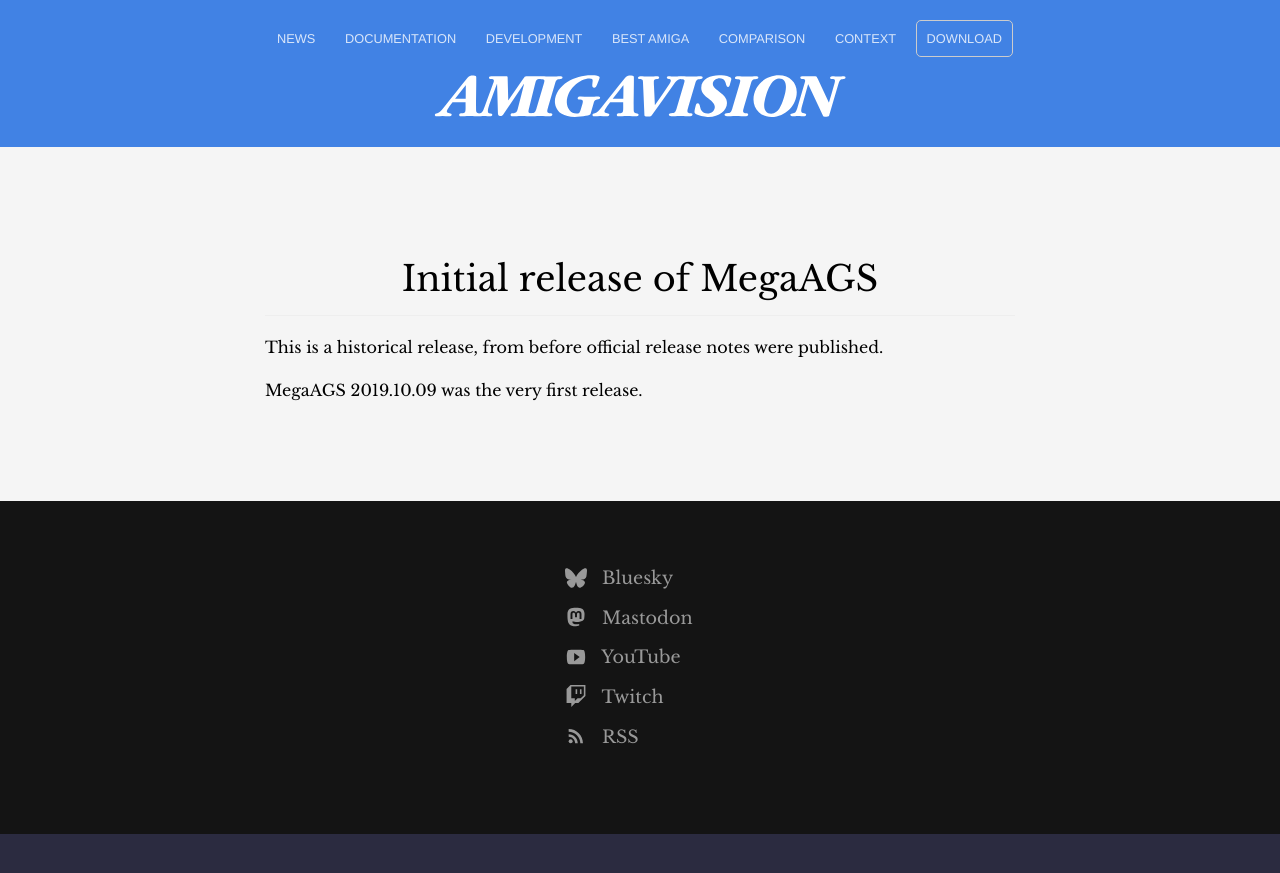
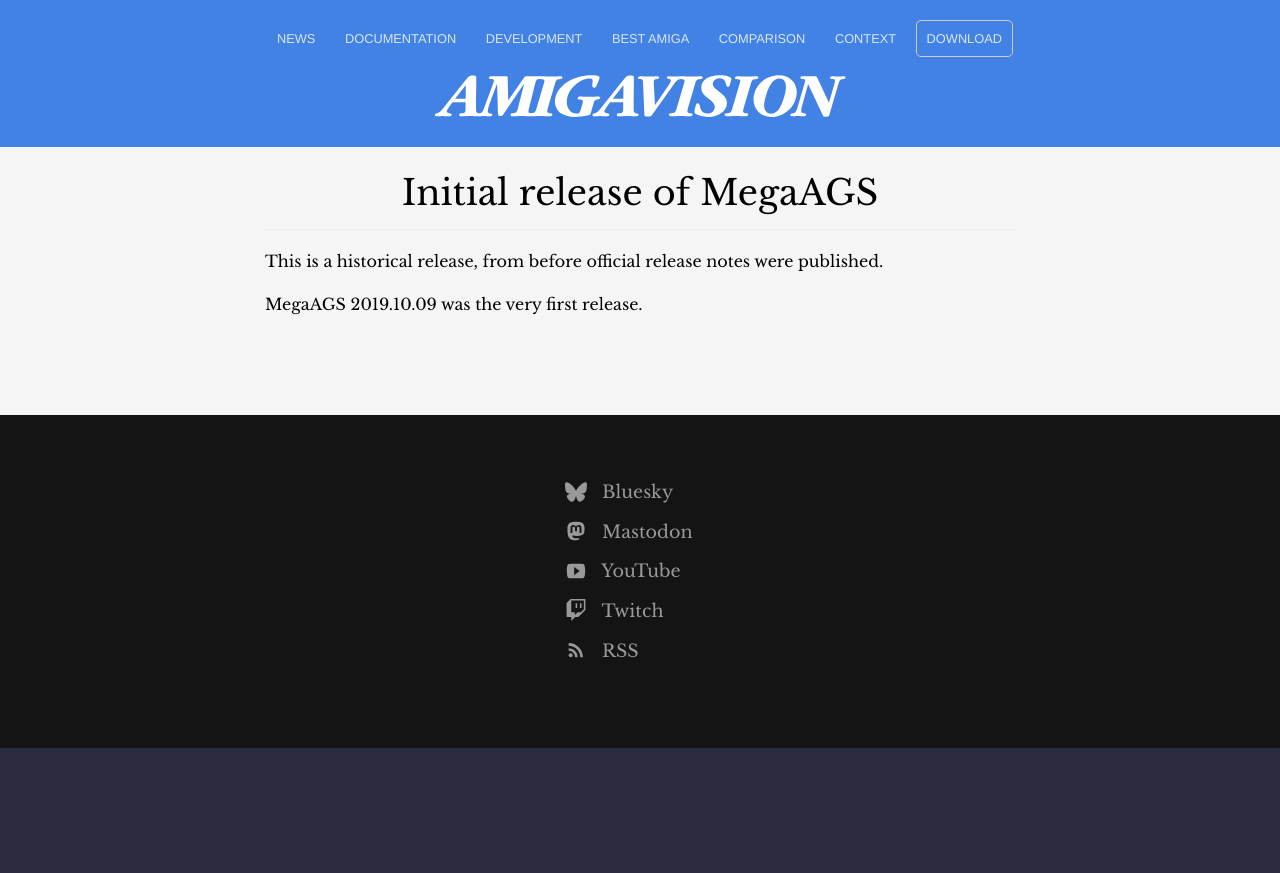
Before and after one commit to amigavision/amigavision.github.io, a Jekyll site: the page built from _posts/2019-10-09-2019.10.09.md, in a window 1280 px wide. Shown: the top 873 px of the page. Built offline with Jekyll 4.4.1, drawn with Linux system fonts in a browser that asks for light colours.

Commit message:
Adjust margin/padding

```diff
--- a/_includes/amigavision.css
+++ b/_includes/amigavision.css
@@ -293,12 +293,16 @@
 }
 .page h2 {
 text-align: center;
+margin-top: 0;
 }
 .page .container > h2,
 .page .container > .subtext {
 max-width: 750px;
 margin-left: auto;
 margin-right: auto;
+}
+.content section.page {
+padding-top: 24px;
 }
 blockquote {
 padding: 18px 25px;
```
